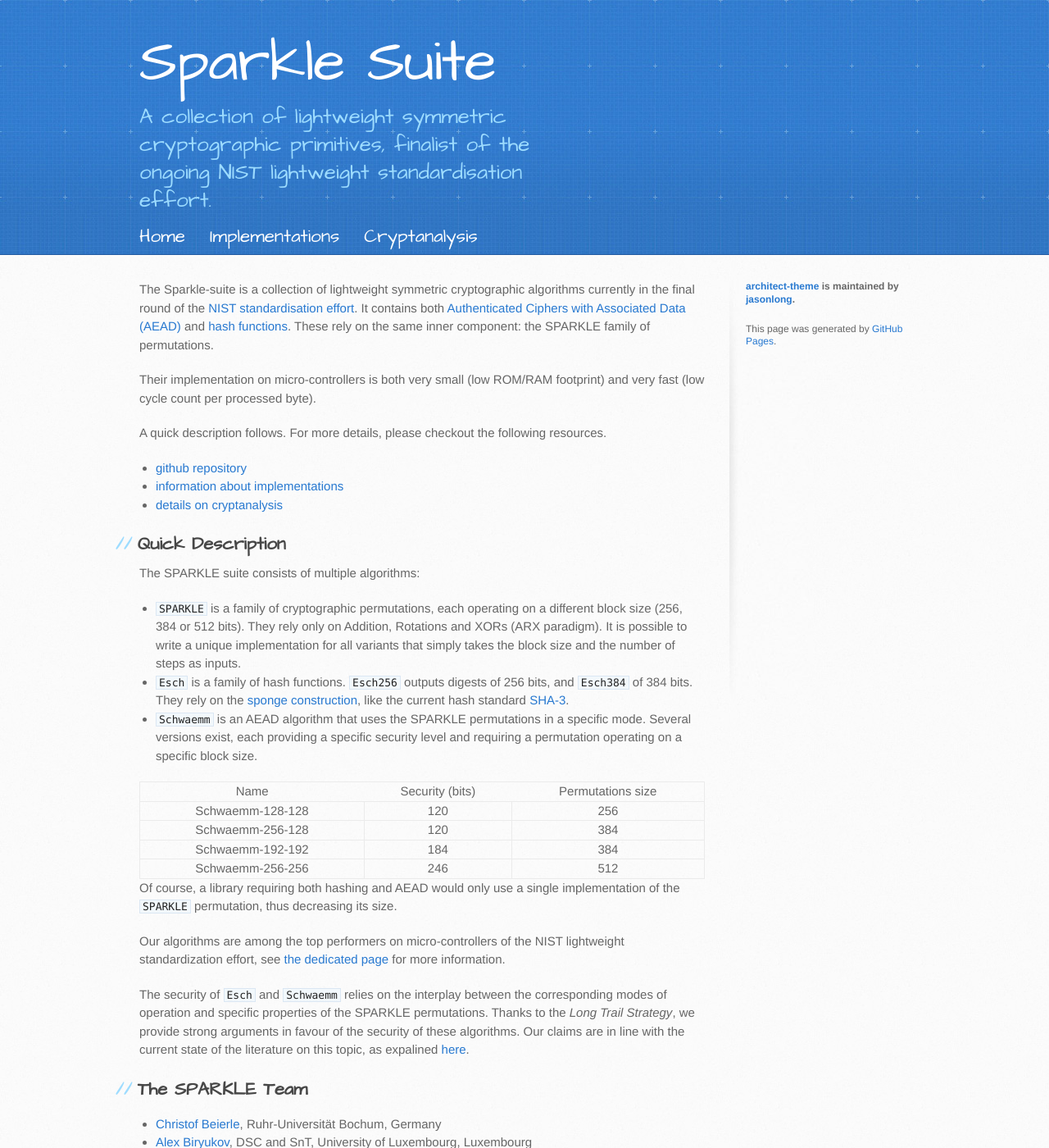
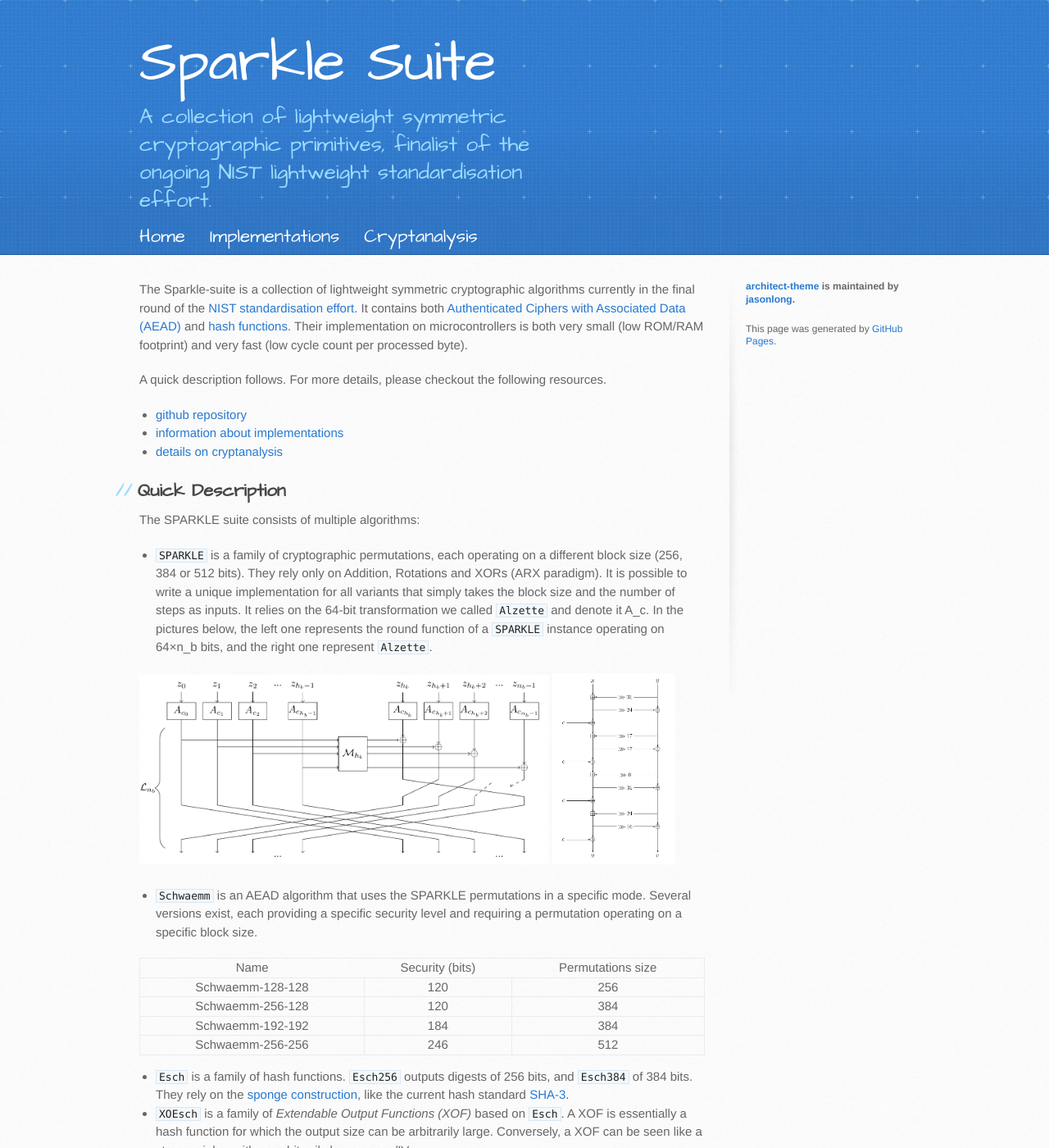
Before and after one commit to sparkle-lwc/sparkle-lwc.github.io, a Jekyll site: the page built from index.markdown, in a window 1280 px wide and 1400 px high. Shown: the whole window at 82% size. Built offline with Jekyll 4.4.1, drawn with Linux system fonts in a browser that asks for light colours; some of the changed text lies outside the part shown.

Commit message:
added sparkle round and alzette diagrams

```diff
--- a/index.markdown
+++ b/index.markdown
@@ -8,9 +8,8 @@ layout: default
 
 
 
-The Sparkle-suite is a collection of lightweight symmetric cryptographic algorithms currently in the final round of the [NIST standardisation effort](https://csrc.nist.gov/Projects/lightweight-cryptography/). It contains both [Authenticated Ciphers with Associated Data (AEAD)](https://en.wikipedia.org/wiki/Authenticated_encryption#Authenticated_encryption_with_associated_data_(AEAD)) and [hash functions](https://en.wikipedia.org/wiki/Hash_function). These rely on the same inner component: the SPARKLE family of permutations.
-
-Their implementation on micro-controllers is both very small (low ROM/RAM footprint) and very fast (low cycle count per processed byte).
+The Sparkle-suite is a collection of lightweight symmetric cryptographic algorithms currently in the final round of the [NIST standardisation effort](https://csrc.nist.gov/Projects/lightweight-cryptography/). It contains both [Authenticated Ciphers with Associated Data (AEAD)](https://en.wikipedia.org/wiki/Authenticated_encryption#Authenticated_encryption_with_associated_data_(AEAD)) and [hash functions](https://en.wikipedia.org/wiki/Hash_function).
+Their implementation on microcontrollers is both very small (low ROM/RAM footprint) and very fast (low cycle count per processed byte).
 
 A quick description follows. For more details, please checkout the following resources.
 - [github repository](https://github.com/cryptolu/sparkle)
@@ -21,7 +20,11 @@ A quick description follows. For more details, please checkout the following res
 
 The SPARKLE suite consists of multiple algorithms:
 - `SPARKLE` is a family of cryptographic permutations, each operating on a different block size (256, 384 or 512 bits). They rely only on Addition, Rotations and XORs (ARX paradigm). It is possible to write a unique implementation for all variants that simply takes the block size and the number of steps as inputs.
-- `Esch` is a family of hash functions. `Esch256` outputs digests of 256 bits, and `Esch384` of 384 bits. They rely on the [sponge construction](https://en.wikipedia.org/wiki/Sponge_function), like the current hash standard [SHA-3](https://en.wikipedia.org/wiki/SHA-3).
+It relies on the 64-bit transformation we called `Alzette` and denote it A_c. In the pictures below, the left one represents the round function of a `SPARKLE` instance operating on 64×n_b bits, and the right one represent `Alzette`.
+
+<img src="./assets/sparkle-round.png" width="500" alt="A diagram of the round function of `SPARKLE`">
+<img src="./assets/alzette.png" width="150" alt="The `Alzette` transformation">
+
 - `Schwaemm` is an AEAD algorithm that uses the SPARKLE permutations in a specific mode. Several versions exist, each providing a specific security level and requiring a permutation operating on a specific block size.
 
 | Name | Security (bits) | Permutations size |
@@ -30,6 +33,9 @@ The SPARKLE suite consists of multiple algorithms:
 | Schwaemm-256-128 | 120 | 384 |
 | Schwaemm-192-192 | 184 | 384 |
 | Schwaemm-256-256 | 246 | 512 |
+
+- `Esch` is a family of hash functions. `Esch256` outputs digests of 256 bits, and `Esch384` of 384 bits. They rely on the [sponge construction](https://en.wikipedia.org/wiki/Sponge_function), like the current hash standard [SHA-3](https://en.wikipedia.org/wiki/SHA-3).
+- `XOEsch` is a family of *Extendable Output Functions (XOF)* based on `Esch`. A XOF is essentially a hash function for which the output size can be arbitrarily large. Conversely, a XOF can be seen like a stream cipher with an arbitrarily large nonce/IV.
 
 Of course, a library requiring both hashing and AEAD would only use a single implementation of the `SPARKLE` permutation, thus decreasing its size.
 
```
Also changed, not shown: assets/alzette.png (added), assets/sparkle-round.png (added).
